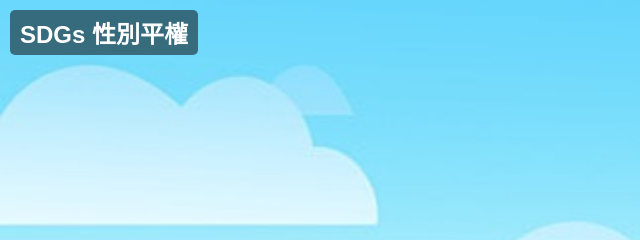
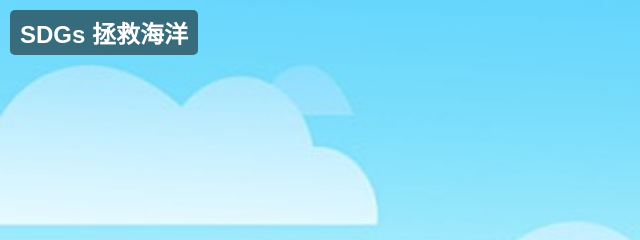
Before and after one commit to s218211/save-the-ocean, a plain HTML site: page index.html in a window 1280 px wide. Shown: the top 240 px of the page, 0-640 px from the left. Drawn offline with Linux system fonts and the light colour scheme.

Commit message:
Add files via upload

```diff
--- a/index.html
+++ b/index.html
@@ -2,7 +2,7 @@
 <html lang="zh-Hant">
 <head>
   <meta charset="UTF-8">
-  <title>SDGs 性別平權</title>
+  <title>SDGs 拯救海洋</title>
   <style>
     body {
       margin: 0;
@@ -71,7 +71,7 @@
   </style>
 </head>
 <body onclick="startGame()">
-  <div id="title">SDGs 性別平權</div>
+  <div id="title">SDGs 拯救海洋</div>
   <div id="score">答對題數：0</div>
   <div id="intro">點選畫面中的任何一處都可能有問題出現喔</div>
 
```
Also changed, not shown: level2.html (+2 -2 lines), level3.html (+1 -1 lines).
